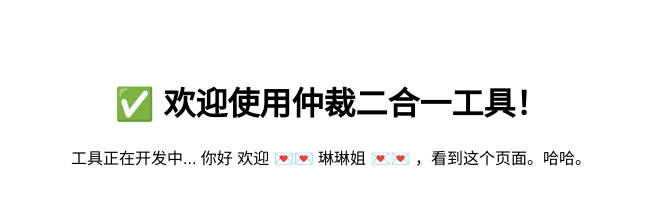
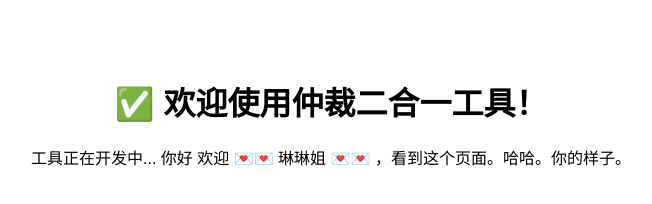
Before and after one commit to aixiaolinzi/arbitration-tool, a website: page public/index.html in a window 1280 px wide. Shown: the whole page, without its empty margins (309-961 px from the left). Drawn offline with Linux system fonts and the light colour scheme.

Commit message:
追加描述,你的样子.

```diff
--- a/package.json
+++ b/package.json
@@ -4,8 +4,8 @@
   "description": "仲裁二合一工具",
   "main": "index.js",
   "scripts": {
-    "dev": "vercel dev",
-    "start": "vercel dev"
+    "dev": "serve public/",
+    "start": "serve public/"
   },
   "keywords": [],
   "author": "",
--- a/public/index.html
+++ b/public/index.html
@@ -22,7 +22,7 @@
 <body>
   <div id="tool-section">
     <h1>✅ 欢迎使用仲裁二合一工具！</h1>
-    <p>工具正在开发中... 你好  欢迎 💌💌 琳琳姐 💌💌 ，看到这个页面。哈哈。</p>
+    <p>工具正在开发中... 你好  欢迎 💌💌 琳琳姐 💌💌 ，看到这个页面。哈哈。你的样子。</p>
     <!-- 你的 AVM 解析器、文件上传等逻辑 -->
   </div>
 </body>
```
